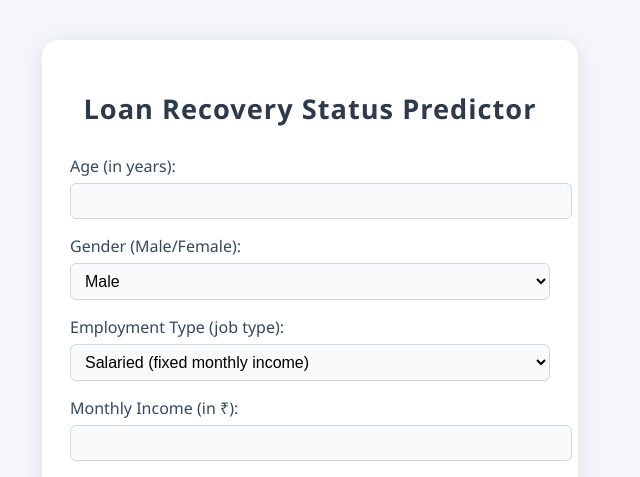
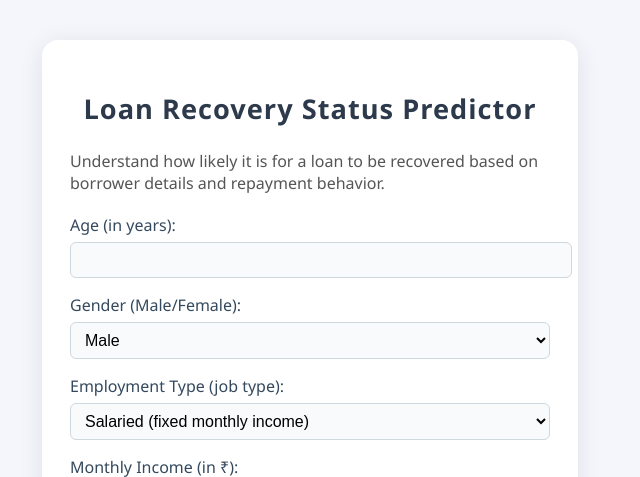
Before and after one commit to Radhika-baswa/loan-recovery, a Flask app: page / in a window 1280 px wide. Shown: the top 477 px of the page, without its empty margins (330-970 px from the left). Run offline with Flask 3, Linux system fonts and the light colour scheme; parts of the project's set-up code (start-up, migrations or seed data) failed here and were passed over.

Commit message:
Added subtext below title for better explanation

```diff
--- a/static/style.css
+++ b/static/style.css
@@ -21,6 +21,21 @@ h1 {
   font-size: 1.7rem;
   letter-spacing: 1px;
 }
+.title {
+  text-align: center;
+  color: #2d3a4b;
+  margin-bottom: 28px;
+  font-size: 1.7rem;
+  letter-spacing: 1px;
+}
+
+.subtext {
+  font-size: 16px;
+  color: #555;
+  margin-top: -5px;
+  margin-bottom: 20px;
+}
+
 
 form label {
   display: block;
--- a/templates/index.html
+++ b/templates/index.html
@@ -7,7 +7,11 @@
 </head>
 <body>
   <div class="container">
-    <h1>Loan Recovery Status Predictor</h1>
+    <h1 class="title">Loan Recovery Status Predictor</h1>
+<p class="subtext">
+  Understand how likely it is for a loan to be recovered based on borrower details and repayment behavior.
+</p>
+
     <form id="predict-form">
   <label>Age (in years): <input type="number" name="Age" required></label>
   <label>Gender (Male/Female):
```
